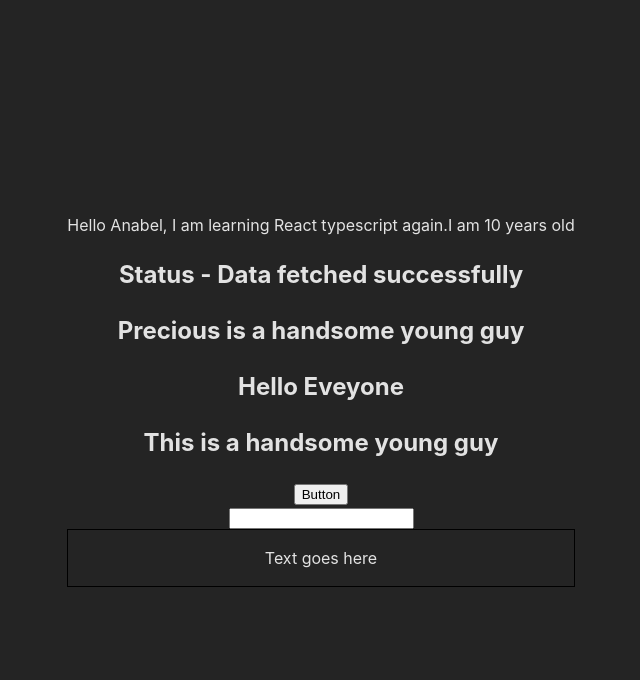
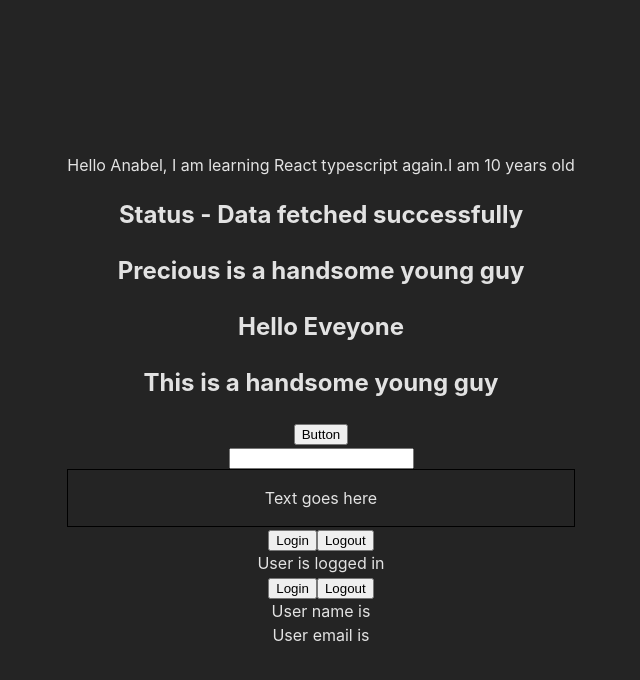
Before and after one commit to Masterprecie/learn-typescript, a React (Vite) app: page / in a window 1280 px wide. Shown: the top 680 px of the page, without its empty margins (319-959 px from the left). Built offline with nearby package versions, Linux system fonts and the light colour scheme.

Commit message:
ts-state

```diff
--- a/src/App.tsx
+++ b/src/App.tsx
@@ -2,6 +2,8 @@
 import './App.css'
 import Button from './components/event-props/Button'
 import Input from './components/event-props/Input'
+import Login from './components/hooks-types/useState/Login'
+import User from './components/hooks-types/useState/User'
 import Greet from './components/prop-types/Greet'
 import Heading from './components/prop-types/Heading'
 // import Person from './components/prop-types/Person'
@@ -61,7 +63,8 @@
       <Button handleClick={(event, id) => console.log('clicked', event, id)} />
       <Input handleChange={(event) => console.log(event)} value='' />
       <Container styles={{ border: '1px solid black', padding: '1rem', font: '0' }} />
-
+      <Login />
+      <User />
     </>
   )
 }
--- /dev/null
+++ b/src/components/hooks-types/useState/Login.tsx
@@ -0,0 +1,27 @@
+import { useState } from "react"
+
+const Login = () => {
+
+	const [isLoggedIn, setIsLoggedIn] = useState(true)
+
+	const handleLogin = () => {
+		setIsLoggedIn(true)
+	}
+	const handleLogout = () => {
+		setIsLoggedIn(false)
+	}
+
+
+	return (
+		<div>
+			<button onClick={handleLogin}>Login</button>
+			<button onClick={handleLogout}>Logout</button>
+			<div>User is {isLoggedIn ? 'logged in' : 'logged out'} </div>
+
+		</div >
+	)
+}
+
+export default Login
+
+//Note: Type is has a built in function called type inference that is smart enough to know the type of state value passed based on it's initial state but for a more complex app whereby the state is not known until the future the state value would have to be defined. check the next example in the user component
--- /dev/null
+++ b/src/components/hooks-types/useState/User.tsx
@@ -0,0 +1,34 @@
+
+import { useState } from 'react'
+
+type AuthUser = {
+	name: string
+	email: string
+}
+
+const User = () => {
+
+	const [user, setUser] = useState<AuthUser | null>(null)
+
+	const handleLogin = () => {
+		setUser({
+			name: 'Precious',
+			email: 'test@gmail.com'
+		})
+	}
+	const handleLogout = () => {
+		setUser(null)
+	}
+
+
+	return (
+		<div>
+			<button onClick={handleLogin}>Login</button>
+			<button onClick={handleLogout}>Logout</button>
+			<div>User name is {user?.name} </div>
+			<div>User email is {user?.email} </div>
+		</div>
+	)
+}
+
+export default User
```
Also changed, not shown: src/components/hooks-types/useReducer/Counter.tsx (added).
